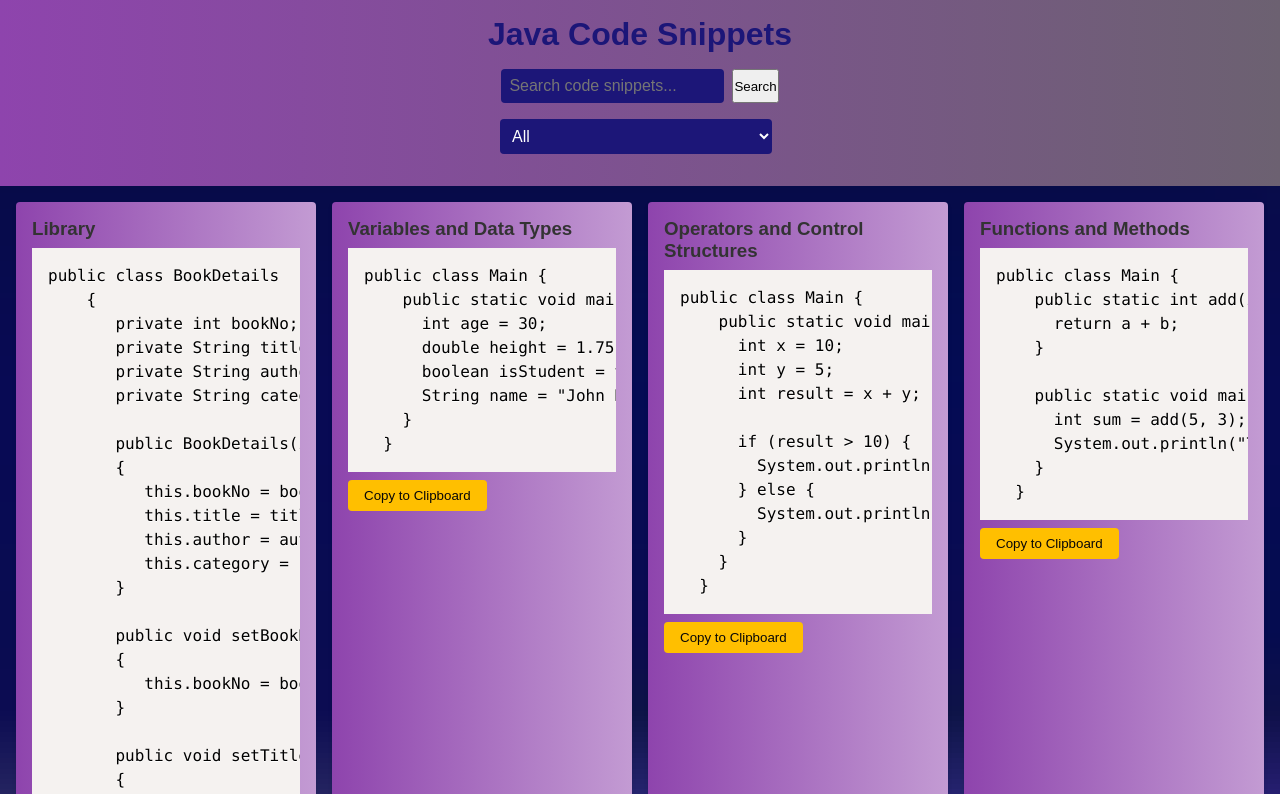
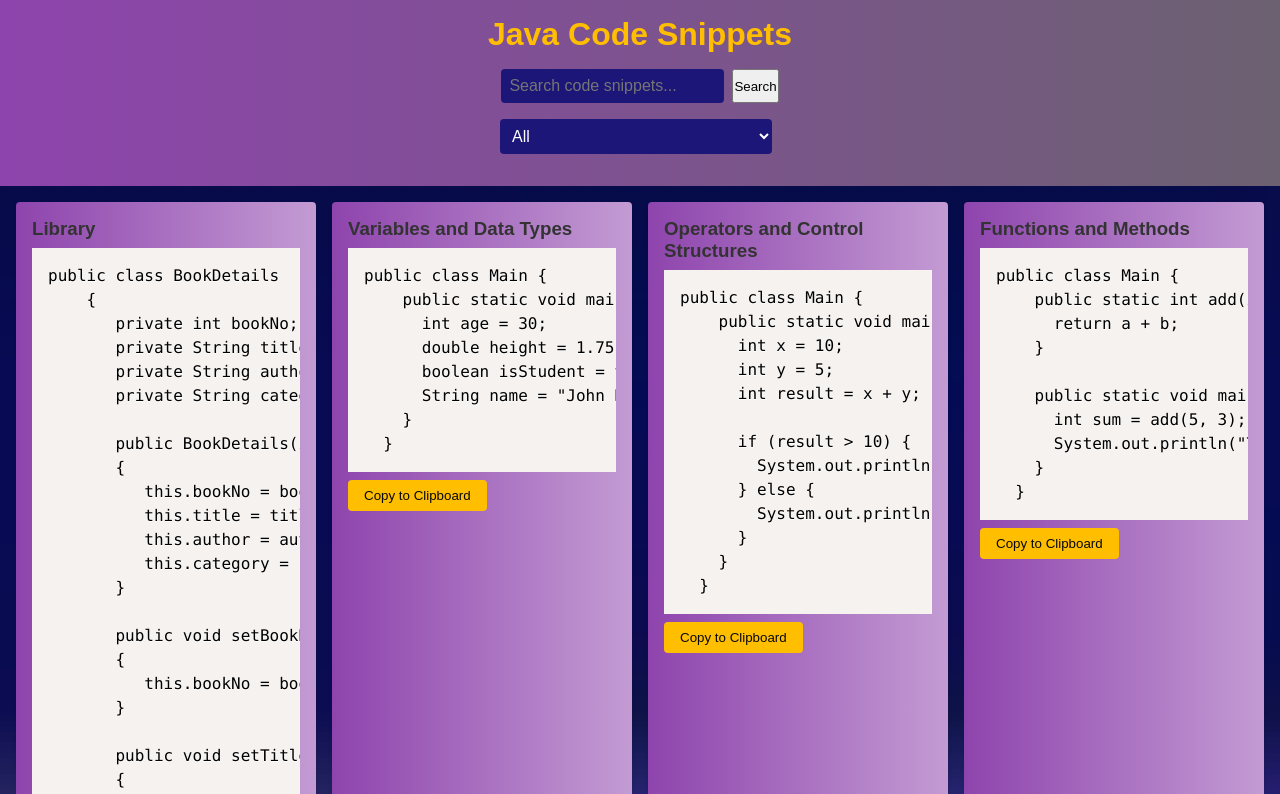
Before and after one commit to cbazyx8/JavaCodeSnippets, a plain HTML site: page index.html in a window 1280 px wide. Shown: the top 794 px of the page. Drawn offline with nearby package versions, Linux system fonts and the light colour scheme.

Commit message:
Update styles.css

```diff
--- a/styles.css
+++ b/styles.css
@@ -27,7 +27,7 @@
 
   h1 {
     margin-bottom: 1rem;
-    color: #1C1678;
+    color: #FFBF00;
   }
 
   .search-container,
```
